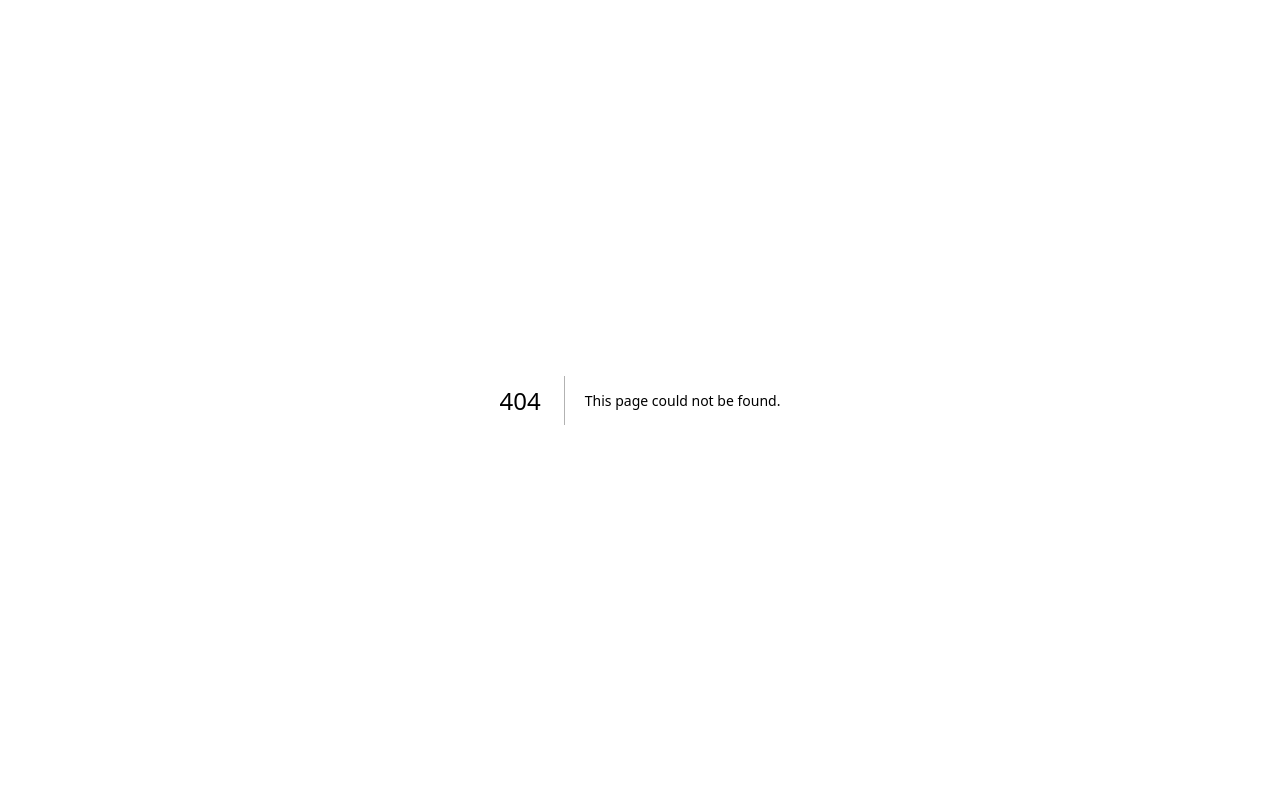
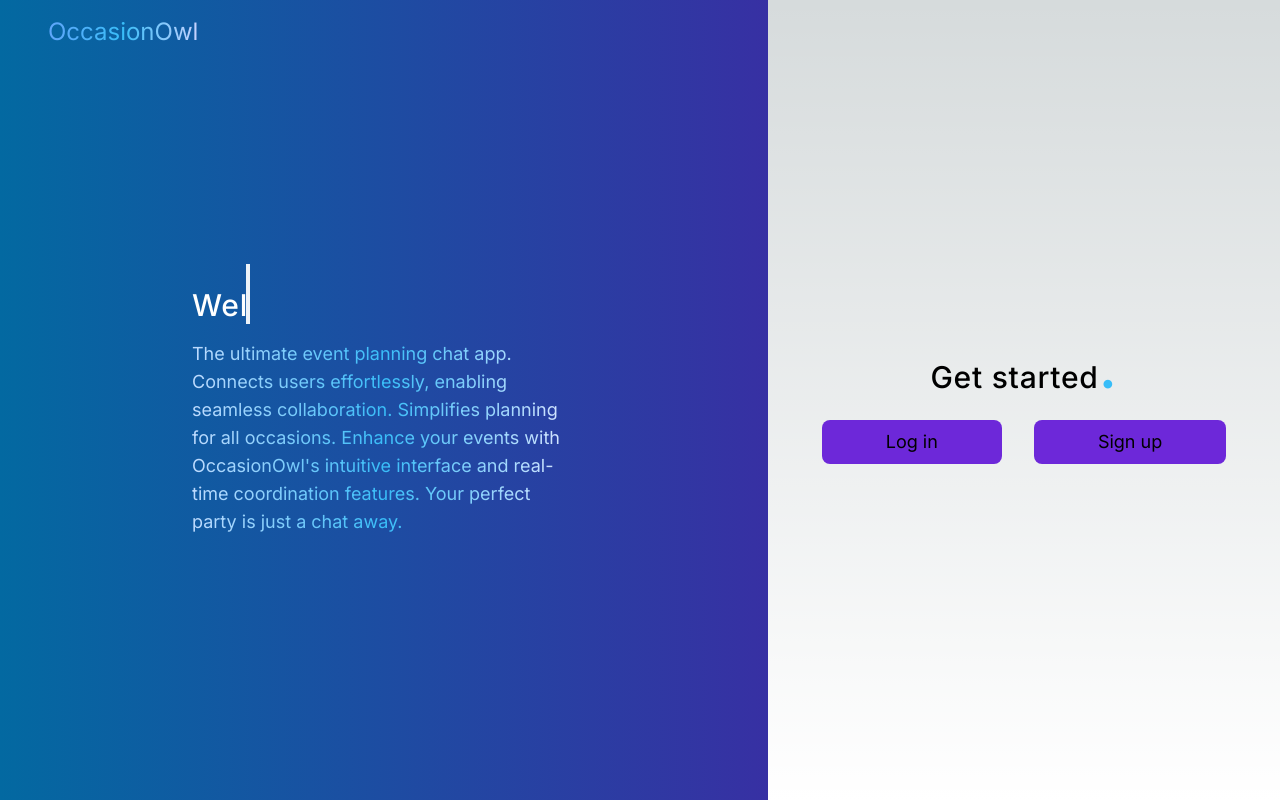
Before and after one commit to Aayushi-Agrwal/OccasionOwlFullStack, a Next.js app in the folder client/: page /auth in a window 1280 px wide. Before the commit this address had no page. Built offline with nearby package versions, Linux system fonts and the light colour scheme.

Commit message:
fix: login and signup routing

```diff
--- a/client/app/(routes)/authpage/page.tsx
+++ b/client/app/(routes)/auth/page.tsx
@@ -1,4 +1,4 @@
-import { Auth } from "@/app/layouts/Auth";
+import { Auth } from "@/app/layouts/LAuth";
 
 export default function Authpage() {
   return <Auth />;
--- /dev/null
+++ b/client/app/(routes)/chatroom/page.tsx
@@ -0,0 +1,5 @@
+import ChatRoom from "@/app/layouts/LChatroom";
+
+export default function chatroom() {
+  return <ChatRoom />;
+}
--- a/client/app/(routes)/chatroompage/page.tsx
+++ /dev/null
@@ -1,5 +0,0 @@
-import ChatRoom from "@/app/layouts/ChatRoom";
-
-export default function chatroompage() {
-  return <ChatRoom />;
-}
--- a/client/app/layouts/Auth.tsx
+++ b/client/app/layouts/LAuth.tsx
@@ -34,8 +34,8 @@ export const Auth = () => {
         </h1>
 
         <div className="flex gap-8">
-          <LinkButton name="Log in" href="/login" />
-          <LinkButton name="Sign up" href="/signup" />
+          <LinkButton name="Log in" href="/auth/login" />
+          <LinkButton name="Sign up" href="/auth/signup" />
         </div>
       </div>
     </main>
--- a/client/app/layouts/Chatroom.tsx
+++ b/client/app/layouts/LChatroom.tsx
@@ -174,7 +174,7 @@ export default function ChatRoom() {
     signOut(auth)
       .then(() => {
         // Sign-out successful.
-        router.push("/authpage");
+        router.push("/auth");
         console.log("Signed out successfully");
       })
       .catch((error) => {
--- a/client/app/page.tsx
+++ b/client/app/page.tsx
@@ -1,8 +1,8 @@
 "use client";
 
-import { Auth } from "./layouts/Auth";
+import { Auth } from "./layouts/LAuth";
 import useFirebaseUser from "./hooks/useFirebaseUser";
-import ChatRoom from "./layouts/ChatRoom";
+import ChatRoom from "./layouts/LChatroom";
 
 export default function Home() {
   const user = useFirebaseUser();
```
Also changed, not shown: client/app/(routes)/auth/login/page.tsx (renamed from client/app/(routes)/login/page.tsx), client/app/(routes)/auth/signup/page.tsx (renamed from client/app/(routes)/signup/page.tsx).
